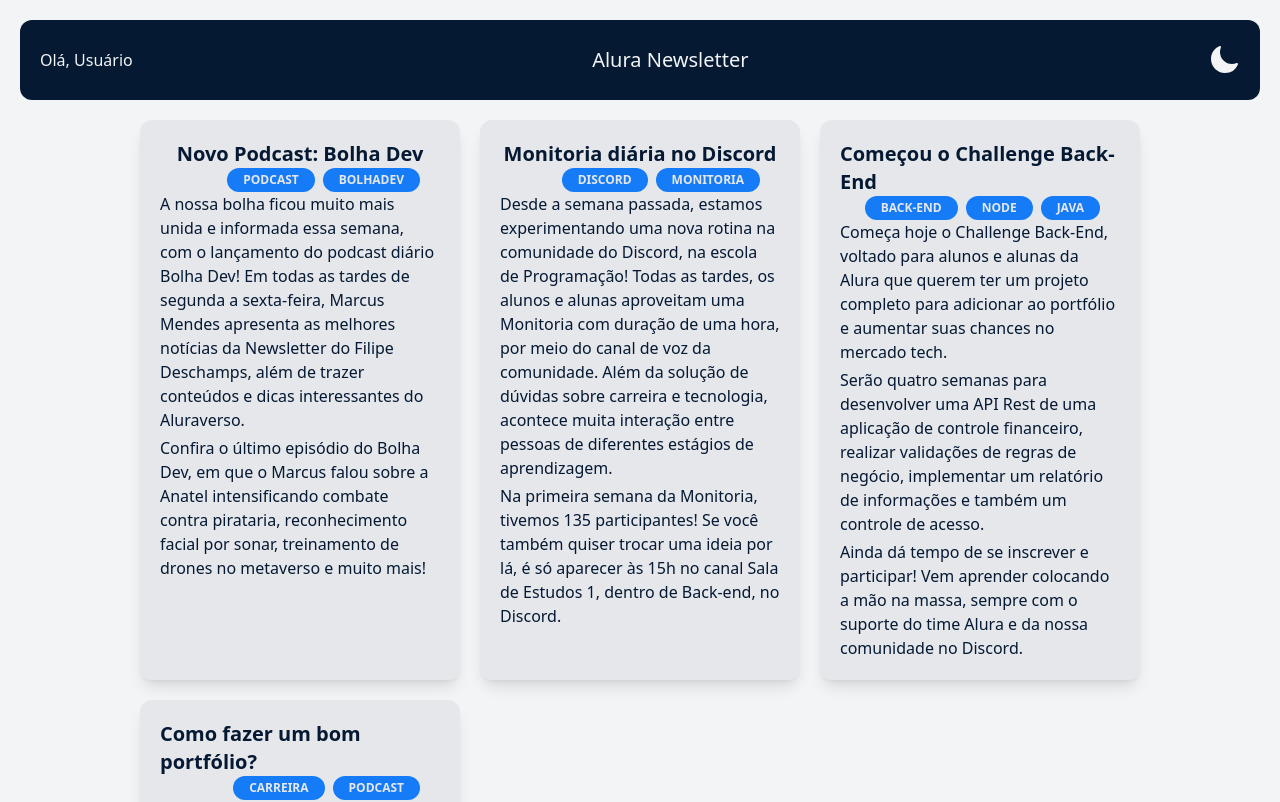
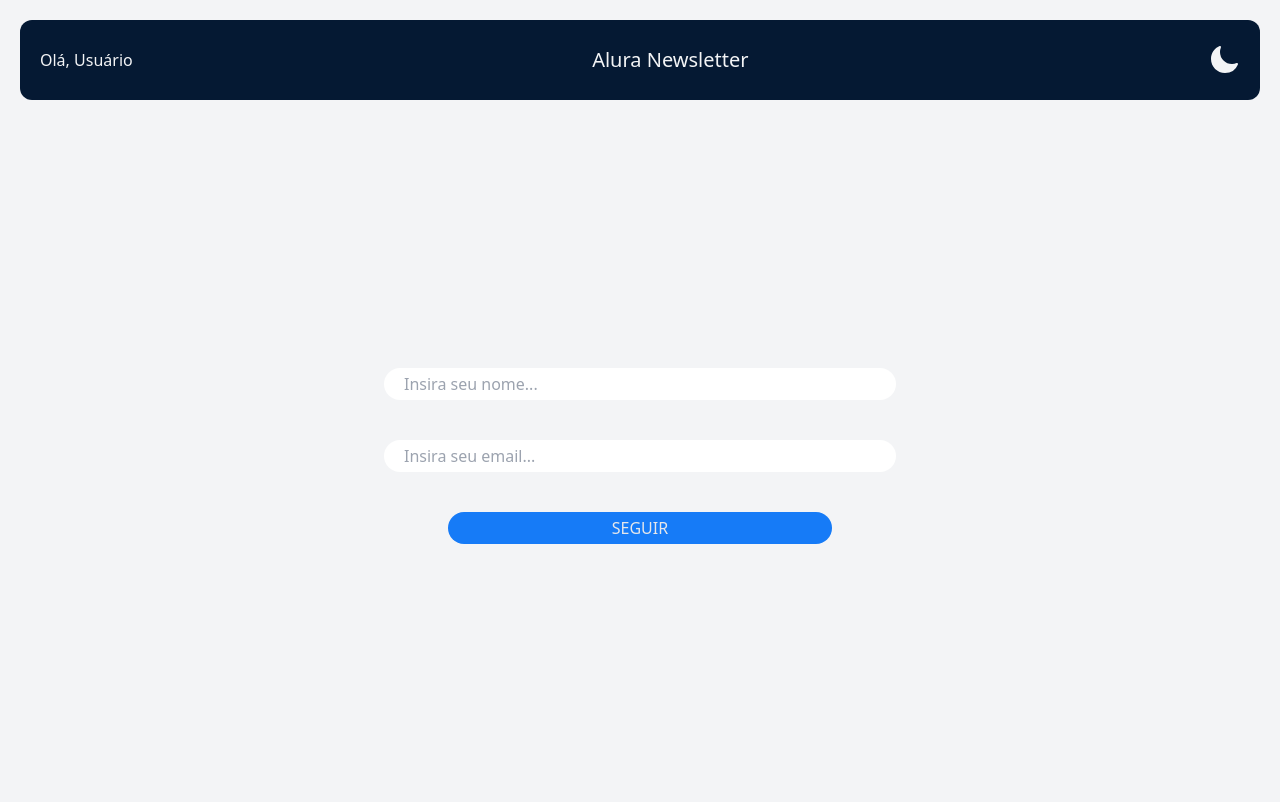
Before and after one commit to iannak/newsletter, a React (Vite) app: page / in a window 1280 px wide. Shown: the top 802 px of the page. Built offline with nearby package versions, Linux system fonts and the light colour scheme.

Commit message:
feat: create form and add styles

```diff
--- a/src/App.jsx
+++ b/src/App.jsx
@@ -1,12 +1,19 @@
+import { useState } from 'react'
 import ArticleList from './components/ArticleList/ArticleList'
 import Header from './components/Header/Header'
+import Form from './components/Form/Form'
 
-function App() {
+const App = () => {
+  const [user, setUser] = useState()
+  const hasUser = Boolean(user)
+
+
   return (
-    <>
-      <Header />
-      <ArticleList />
-    </>
+    <div className='h-screen'>
+      <Header user={user} />
+     {hasUser && <ArticleList />}
+     {hasUser || <Form onSubmit={setUser} />}
+    </div>
   )
 }
 
--- a/src/components/Article/Article.jsx
+++ b/src/components/Article/Article.jsx
@@ -3,19 +3,24 @@
     <div className="p-5 bg-gray-200 dark:bg-dark-200 sm:rounded-xl sm:shadow-lg flex flex-col items-center">
       <h3 className="text-xl text-alura-200 dark:text-gray-200 font-bold">{title}</h3>
       <div className="w-full pr-5 flex gap-2 justify-end">
-                {
-                    tags.map(tag => <span key={tag} className="px-4 py-1 bg-alura-100 dark:bg-dark-100 rounded-full text-gray-200 text-xs font-bold uppercase">{tag}</span>)
-                }
+        {tags.map((tag) => (
+          <span key={tag} className="px-4 py-1 bg-alura-100 dark:bg-dark-100 rounded-full text-gray-200 text-xs font-bold uppercase">
+            {tag}
+          </span>
+        ))}
       </div>
       <div className="grid gap-1">
-                {
-                    text.map((content, index) => <p key={index} className="text-alura-200 dark:text-gray-400">{content}</p>)
-                }
+        {text.map((content, index) => (
+          <p key={index} className="text-alura-200 dark:text-gray-400">
+            {content}
+          </p>
+        ))}
       </div>
-            {image && <img className="sm:p-4" src={image} />}
-            {image && alt && <span className="sr-only">{alt}</span>}
+      {image && (
+        <img className="sm:p-4" src={image} alt={alt} />
+      )}
     </div>
-    )
-}
+  );
+};
 
-export default Article;
+export default Article
--- /dev/null
+++ b/src/components/Form/Form.jsx
@@ -0,0 +1,21 @@
+import Input from "../Input/Input"
+
+const Form = ({ onSubmit }) => {
+    const safeSubmit = event => {
+        event.preventDefault()
+        event.stopPropagation()
+        const name = event.target[0].value
+        const email = event.target[1].value
+        onSubmit({ name, email})
+    }
+
+    return (
+        <form onSubmit={safeSubmit} className="h-full flex flex-col items-center justify-center -mt-16 gap-10 mx-5">
+            <Input type="text" required placeholder="Insira seu nome..." />
+            <Input type="email" required placeholder="Insira seu email..." />
+            <button type="submit" className="py-1 px-5 w-full max-w-sm bg-alura-100 dark:bg-dark-200 rounded-full uppercase text-gray-200 outline-none">Seguir</button>
+        </form>
+    )
+}
+
+export default Form;
--- a/src/components/Header/Header.jsx
+++ b/src/components/Header/Header.jsx
@@ -1,9 +1,9 @@
 import ToogleTheme from "../ToggleTheme/ToggleTheme";
 
-const Header = () => {
+const Header = ({ user }) => {
   return (
     <div className="flex h-20 bg-alura-200 dark:bg-dark-200 justify-between items-center px-5 sm:rounded-xl sm:m-5">
-      <span className="text-gray-100"> Olá, Usuário </span>
+      <span className="text-gray-100"> Olá, {user?.name || "Usuário"} </span>
       <h1 className="text-gray-100 text-xl">Alura Newsletter</h1>
       <ToogleTheme />
     </div>
--- /dev/null
+++ b/src/components/Input/Input.jsx
@@ -0,0 +1,6 @@
+const Input = props => {
+    return <input className="py-1 pl-5 w-full max-w-lg dark:bg-dark-200 text-dark-200 dark:text-gray-200 rounded-full outline-none"
+        {...props} />
+}
+
+export default Input
```
Lines whose indentation alone changed are shown as unchanged.
